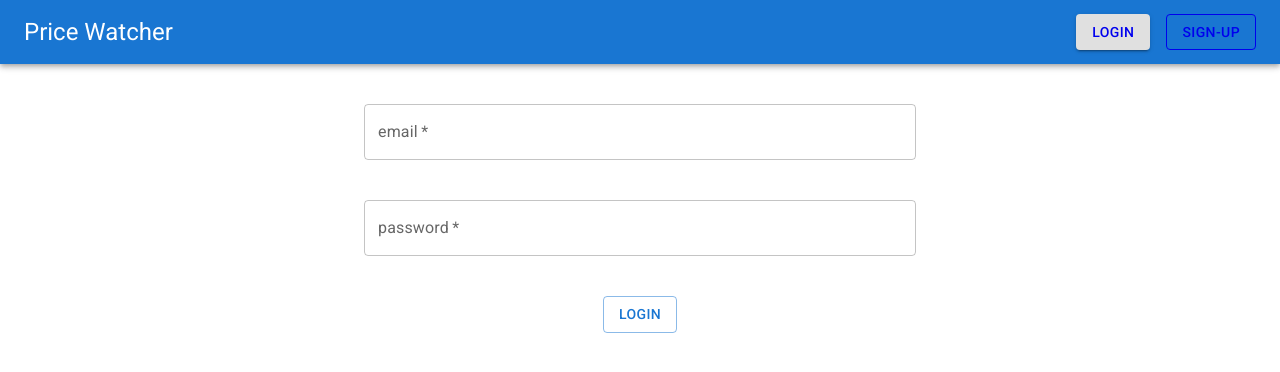
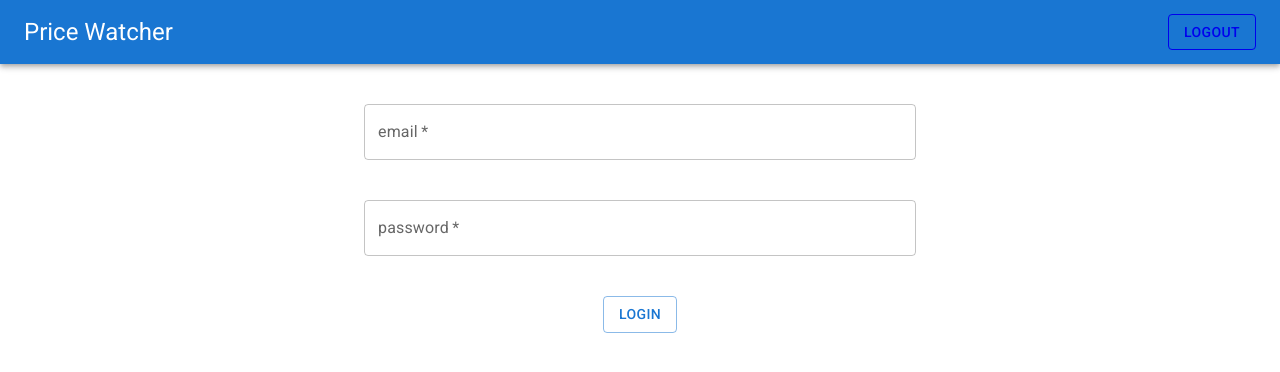
Before and after one commit to Zed-Bailey/price-watcher, a React (Create React App) app: page /login in a window 1280 px wide. Shown: the top 372 px of the page. Built offline with nearby package versions, Linux system fonts and the light colour scheme; sample sign-in values are in the browser's storage.

Commit message:
add login state changes, nav bar updates correctly with state

```diff
--- a/src/App.js
+++ b/src/App.js
@@ -20,20 +20,20 @@ TODO make nav buttons change based on logged in status
 
 */
 function App(props) {
-  // const [loggedIn, setLoggedIn] = React.useState(localStorage.getItem("isAuthenticated"));
 
-  // const updateLoginState = (to) => {
-  //   setLoggedIn(to);
-  // isLoggedIn={loggedIn} changeLoginStatus={updateLoginState()}
-  // };
+  const [loggedIn, setLoggedIn] = React.useState(localStorage.getItem("isAuthenticated"));
+
+  const updateLoginState = (to) => {
+    setLoggedIn(to);
+  };
 
     return (
       <div className="App">
         <Router>
-        <Nav />
+        <Nav isLoggedIn={loggedIn} changeLoginStatus={updateLoginState}/>
           <Routes>
             <Route path="/" element={ <Index /> }/>
-            <Route path="login" element={ <Login /> }/>
+            <Route path="login" element={ <Login changeLoginStatus={updateLoginState}/> }/>
             <Route path="signup" element={ <Signup /> }/>
             <Route path="home" element={
               <ProtectedRoute redirectTo="/login">
--- a/src/components/Nav.js
+++ b/src/components/Nav.js
@@ -10,31 +10,30 @@ import Typography from '@mui/material/Typography';
 function Nav(props){
 
   // const [isLoggedIn, changeLoginStatus] = props;
-  const isLoggedIn = false;
+  const {isLoggedIn, changeLoginStatus} = props;
 
   const logoutUser = () =>  {
     localStorage.removeItem("isAuthenticated");
     // delete cookie by setting expiry date in the past
     document.cookie = "token=; expires=Thu, 01 Jan 1970 00:00:00 UTC; SameSite=Strict";
     // update login state
-    // changeLoginStatus(false);
+    changeLoginStatus(false);
   }
 
 
   // based on logged in status render appropriate buttons
   const navButtons = () => {
-    if(!isLoggedIn) {
       return (
-        <Stack spacing={2} direction="row">
-          <Link to="login"><Button variant="contained" color="inherit">Login</Button></Link>
-          <Link to="signup"><Button variant="outlined" color="inherit">Sign-up</Button></Link>
-        </Stack>
+          isLoggedIn ?
+          <Link to="/"><Button variant="outlined" color="inherit" onClick={logoutUser}>Logout</Button></Link>
+          :
+          <Stack spacing={2} direction="row">
+            <Link to="login"><Button variant="contained" color="inherit">Login</Button></Link>
+            <Link to="signup"><Button variant="outlined" color="inherit">Sign-up</Button></Link>
+          </Stack>
+
       );
-    }
 
-    return (
-      <Link to="/"><Button variant="outlined" color="primary" onClick={logoutUser}>Logout</Button></Link>
-    )
   }
 
   return (
--- a/src/pages/Login.js
+++ b/src/pages/Login.js
@@ -5,8 +5,8 @@ import Container from '@mui/material/Container'
 import LoadingButton from '@mui/lab/LoadingButton'
 import Typography from '@mui/material/Typography'
 
-function Login() {
-
+function Login(props) {
+  const { changeLoginStatus } = props
   const [email, setEmail] = React.useState("");
   const [password, setPassword] = React.useState("");
   const [loginPressed, setLoginPressed] = React.useState(false);
@@ -26,6 +26,7 @@ function Login() {
 
   const handleSuccessfulLogin = () => {
     localStorage.setItem("isAuthenticated", true);
+    changeLoginStatus(true);
     window.location.href = "/home";
   }
 
@@ -56,8 +57,6 @@ function Login() {
         let data = await response.json()
         console.log(data.error);
         setErrorMessage(data.error);
-
-
       }
     })
 
```
